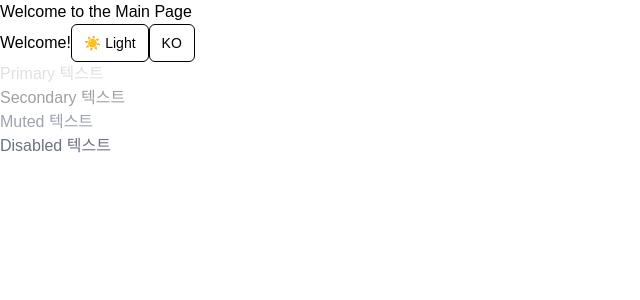
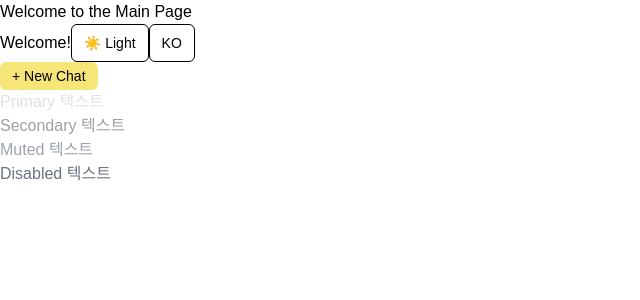
Before and after one commit to 8LOWUP/mcp-hub-FE, a Next.js app: page /en in a window 1280 px wide. Shown: the top 300 px of the page, without its empty margins (0-640 px from the left). Built offline with nearby package versions, Linux system fonts and the light colour scheme; a web font is replaced by a local one.

Commit message:
:sparkles: Primary 버튼 추가.

```diff
--- a/package.json
+++ b/package.json
@@ -9,6 +9,7 @@
     "lint": "eslint"
   },
   "dependencies": {
+    "clsx": "^2.1.1",
     "next": "15.5.3",
     "next-intl": "^4.3.8",
     "next-themes": "^0.4.6",
--- a/src/app/[locale]/page.tsx
+++ b/src/app/[locale]/page.tsx
@@ -1,6 +1,7 @@
 import {useTranslations} from 'next-intl';
 import {Link} from '@/i18n/routing';
 import ThemeToggle from '@/components/ui/theme-toggle';
+import PrimaryButton from '@/components/ui/PrimaryButton';
 import "../globals.css"
 import { LocaleToggle } from '@/components/ui/locale-switcher';
 
@@ -12,6 +13,11 @@ export default function LandingPage() {
       <Link href="/about">{t('about')}</Link>
       <ThemeToggle />
       <LocaleToggle/>
+      <PrimaryButton
+        size='sm'
+      >
+        + New Chat
+      </PrimaryButton>
       <div className='text-primary'>Primary 텍스트</div>
       <div className='text-secondary'>Secondary 텍스트</div>
       <div className='text-muted'>Muted 텍스트</div>
--- /dev/null
+++ b/src/components/ui/PrimaryButton.tsx
@@ -0,0 +1,48 @@
+import clsx from "clsx";
+
+interface PrimaryButtonProps {
+    children: React.ReactNode;
+    onClick?: () => void;
+    variant?: "primary" | "secondary" | "outline";
+    size?: "sm" | "md" | "lg";
+    className?: string;
+    disabled?: boolean;
+}
+
+const PrimaryButton: React.FC<PrimaryButtonProps> = ({
+    children,
+    onClick,
+    variant = "primary",
+    size = "md",
+    className,
+    disabled = false,
+}) => {
+    const variants = {
+        primary: "bg-accent hover:bg-accent-hover text-black",
+        secondary: "bg-surface-3 hover:bg-surface-4 text-secondary",
+        outline: "border border-accent text-accent bg-transparent hover:bg-accent/10",
+    };
+
+    const sizes = {
+        sm: "px-3 py-1 text-sm",
+        md: "px-4 py-2 text-base",
+        lg: "px-6 py-3 text-lg",
+    };
+
+    return (
+        <button
+            onClick={onClick}
+            disabled={disabled}
+            className={clsx(
+                "flex items-center justify-center rounded-md font-medium transition-colors disabled:opacity-50 disabled:cursor-not-allowed",
+                variants[variant],
+                sizes[size],
+                className
+            )}
+        >
+            {children}
+        </button>
+    );
+};
+
+export default PrimaryButton;
--- a/src/styles/colors.css
+++ b/src/styles/colors.css
@@ -42,8 +42,8 @@
   .bg-surface-3    { background-color: var(--bg-color-3); } /* 섹션/패널 */
   .bg-surface-4    { background-color: var(--bg-color-4); } /* 카드/비활성 영역 */
 
-  .bg-accent       { background-color: var(--accent-color-1) !important; }
-  .bg-accent-hover { background-color: var(--accent-color-2) !important; }
+  .bg-accent       { background-color: var(--accent-color-1) }
+  .bg-accent-hover { background-color: var(--accent-color-2) }
 
   /* Borders */
   .border-input    { border-color: var(--text-color-4); } /* 인풋/구분선 */
```
Also changed, not shown: 1 other file (tests, documents, lock files or other folders).
